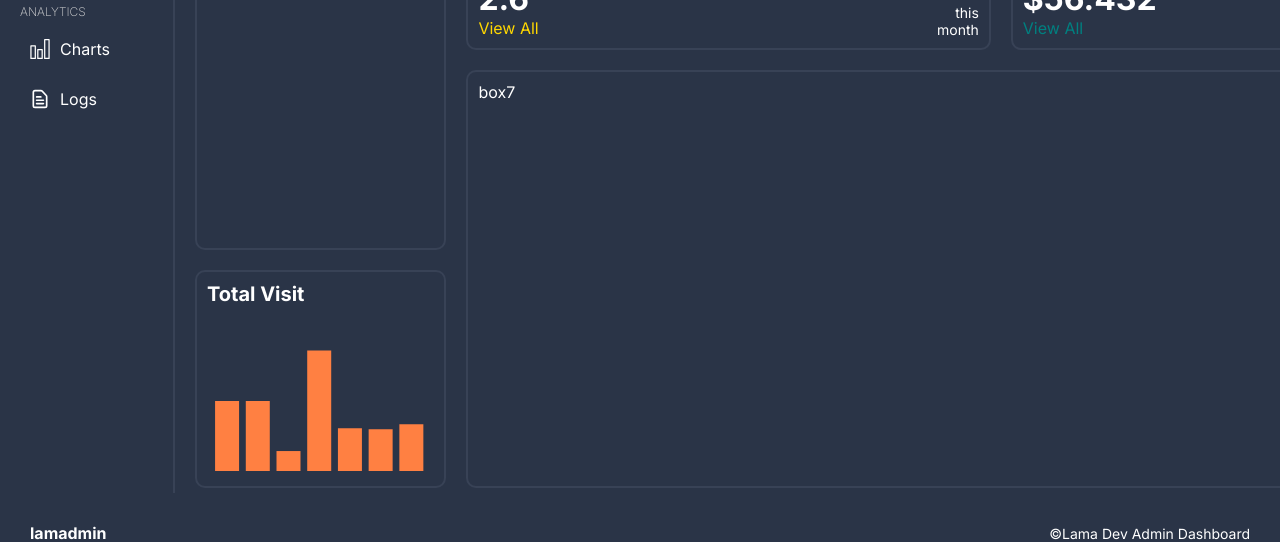
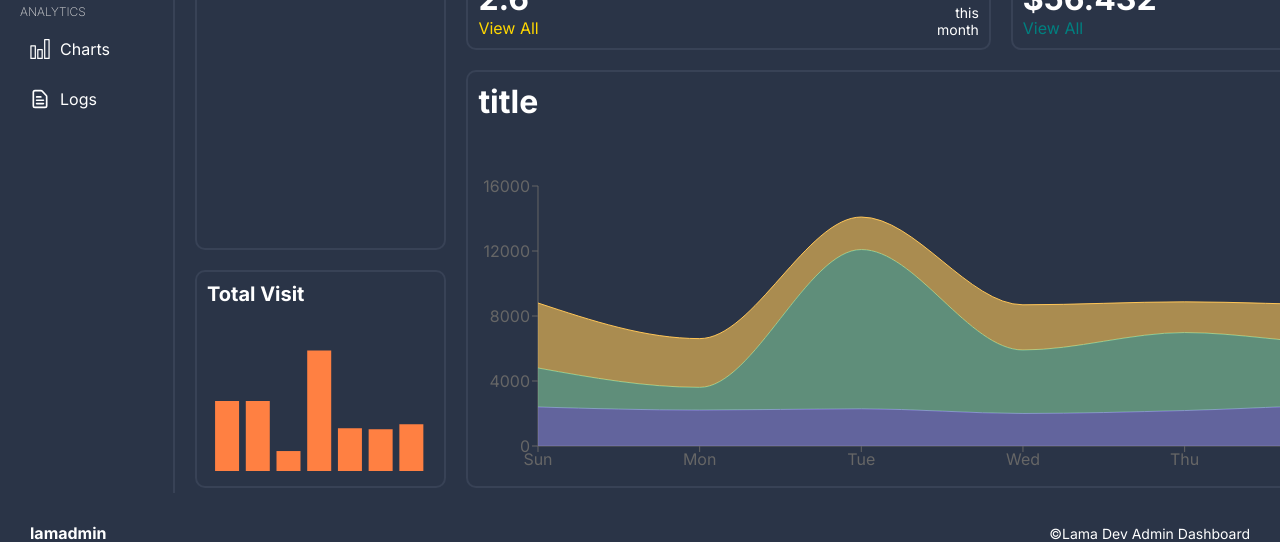
Before and after one commit to Moamin-AbuEwaida/ReactAdminBoard, a React (Vite) app: page / in a window 1280 px wide. Shown: the part 813-1355 px from the top of the page. Built offline with nearby package versions, Linux system fonts and the light colour scheme.

Commit message:
bigchart component is done, all homepage is completed

```diff
--- /dev/null
+++ b/src/components/bigChartBox/BigChartBox.scss
@@ -0,0 +1,12 @@
+.bigChartBox {
+  width: 100%;
+  height: 100%;
+  display: flex;
+  flex-direction: column;
+  justify-content: space-between;
+
+  .chart {
+    width: 100%;
+    height: 300px;
+  }
+}
--- /dev/null
+++ b/src/components/bigChartBox/BigChartBox.tsx
@@ -0,0 +1,81 @@
+import { AreaChart, Area, XAxis, YAxis, Tooltip, ResponsiveContainer } from 'recharts';
+import './BigChartBox.scss'
+
+const data = [
+    {
+        name: "Sun",
+        books: 4000,
+        clothes: 2400,
+        electronic: 2400,
+    },
+    {
+        name: "Mon",
+        books: 3000,
+        clothes: 1398,
+        electronic: 2210,
+    },
+    {
+        name: "Tue",
+        books: 2000,
+        clothes: 9800,
+        electronic: 2290,
+    },
+    {
+        name: "Wed",
+        books: 2780,
+        clothes: 3908,
+        electronic: 2000,
+    },
+    {
+        name: "Thu",
+        books: 1890,
+        clothes: 4800,
+        electronic: 2181,
+    },
+    {
+        name: "Fri",
+        books: 2390,
+        clothes: 3800,
+        electronic: 2500,
+    },
+    {
+        name: "Sat",
+        books: 3490,
+        clothes: 4300,
+        electronic: 2100,
+    },
+];
+
+
+
+const BigChartBox = () => {
+    return (
+        <div className='bigChartBox'>
+            <h1>title</h1>
+            <div className="chart">
+                <ResponsiveContainer width="99%" height="100%">
+                    <AreaChart
+                        data={data}
+                        margin={{
+                            top: 10,
+                            right: 30,
+                            left: 0,
+                            bottom: 0,
+                        }}
+                    >
+
+                        <XAxis dataKey="name" />
+                        <YAxis />
+                        <Tooltip />
+                        <Area type="monotone" dataKey="electronic" stackId="1" stroke="#8884d8" fill="#8884d8" />
+                        <Area type="monotone" dataKey="clothes" stackId="1" stroke="#82ca9d" fill="#82ca9d" />
+                        <Area type="monotone" dataKey="books" stackId="1" stroke="#ffc658" fill="#ffc658" />
+                    </AreaChart>
+                </ResponsiveContainer>
+            </div>
+
+        </div>
+    )
+}
+
+export default BigChartBox
--- a/src/pages/home/Home.tsx
+++ b/src/pages/home/Home.tsx
@@ -1,4 +1,5 @@
 import BarChartBox from '../../components/barChartBox/BarChartBox'
+import BigChartBox from '../../components/bigChartBox/BigChartBox'
 import ChartBox from '../../components/chartBox/ChartBox'
 import PieChartBox from '../../components/pieChartBox/PieChartBox'
 import TopBox from '../../components/topBox/TopBox'
@@ -24,7 +25,7 @@
                     <ChartBox {...chartBoxConversion} />
                 </div>
                 <div className="box box6"><ChartBox {...chartBoxRevenue} /></div>
-                <div className="box box7">box7</div>
+                <div className="box box7"><BigChartBox /></div>
                 <div className="box box8">
                     <BarChartBox {...barChartBoxVisit} />
                 </div>
```
